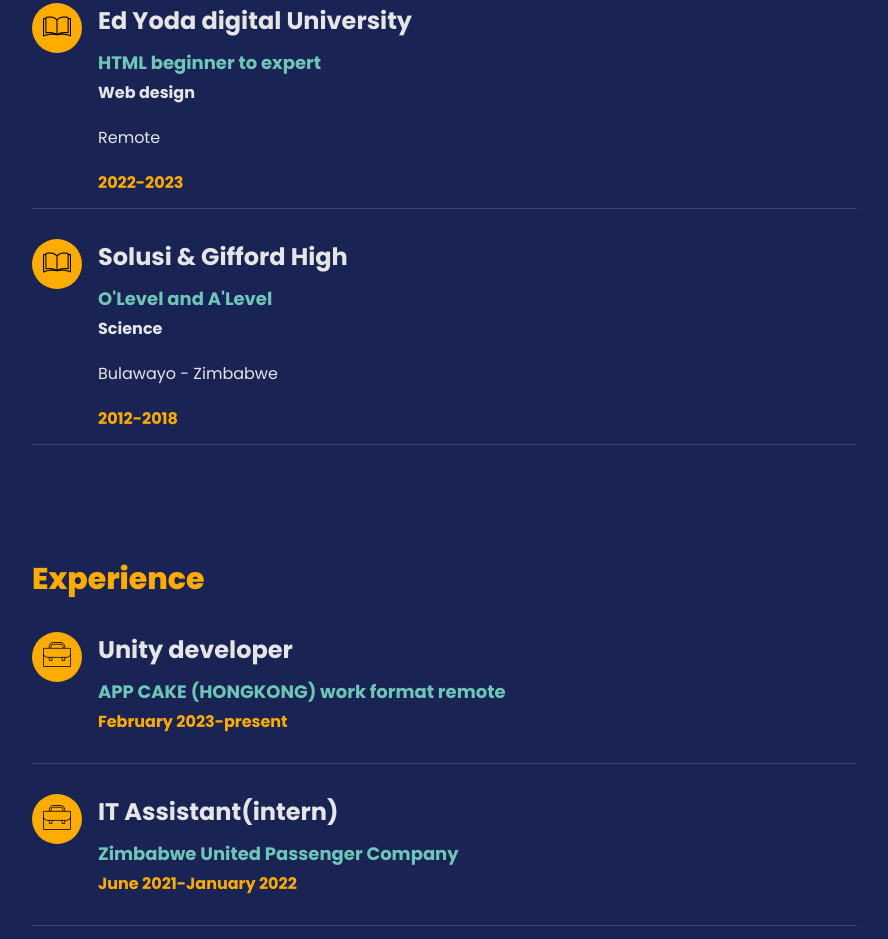
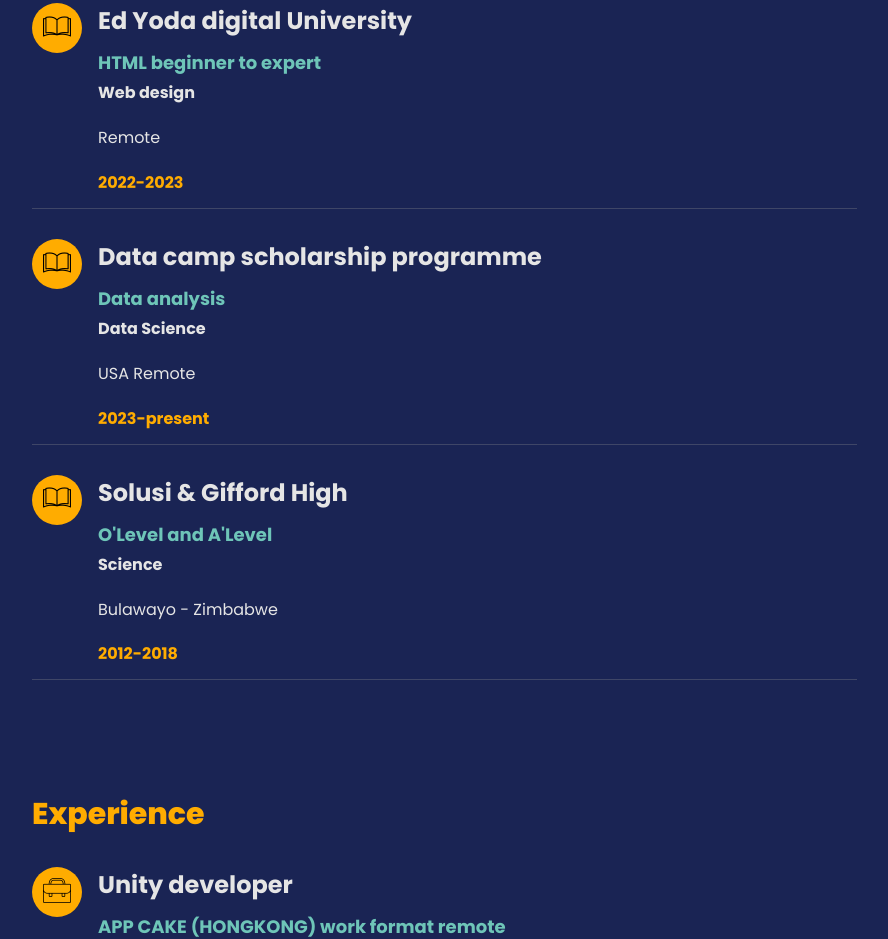
Before and after one commit to jaybee21/JSOlPortfolio, a plain HTML site: page index.html in a window 1280 px wide. Shown: the part 1992-2931 px from the top of the page, without its empty margins (338-1226 px from the left). Drawn offline with Linux system fonts and the light colour scheme; files whose address does not match are found by name.

Commit message:
Update index.html

```diff
--- a/index.html
+++ b/index.html
@@ -152,6 +152,18 @@
 								<p><strong>Web design</strong></p>
 								<p>Remote</p>
 								<span class="date">2022-2023</span>
+							</div>
+						</div>
+						<div class="resume-wrap d-flex ftco-animate">
+							<div class="icon d-flex align-items-center justify-content-center">
+								<span class="flaticon-book"></span>
+							</div>
+							<div class="text pl-3">
+								<h2>Data camp scholarship programme</h2>
+								<span class="position">Data analysis</span>
+								<p><strong>Data Science</strong></p>
+								<p>USA Remote</p>
+								<span class="date">2023-present</span>
 							</div>
 						</div>
 						<div class="resume-wrap d-flex ftco-animate">
```
